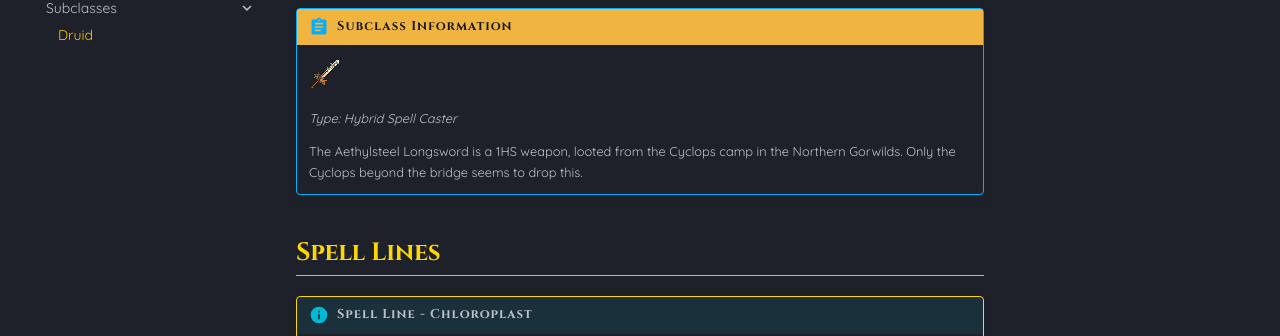
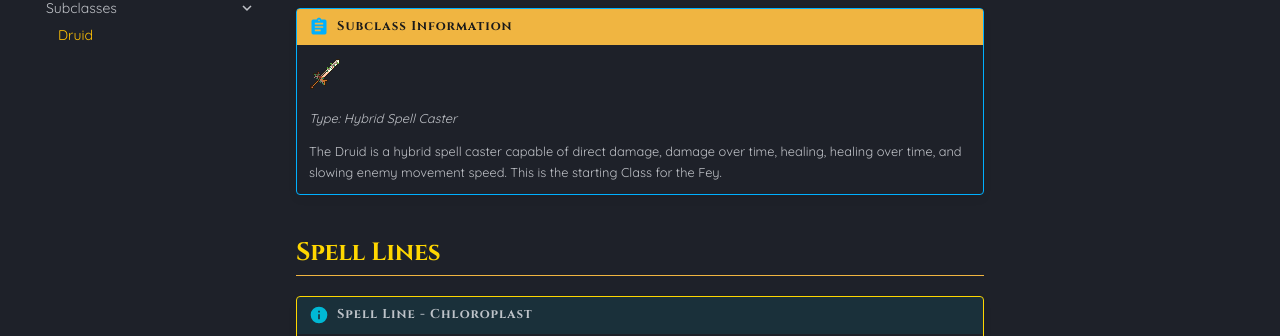
Before and after one commit to NeverQuest-Ben/NeverQuest, an MkDocs documentation site: the page built from docs/mechanics/subclass_Druid.md, in a window 1280 px wide and 900 px high. Shown: the part 184-520 px from the top of the window. Built offline with MkDocs 1.6.1 and Material for MkDocs 9.7.7, drawn with Linux system fonts in a browser that asks for light colours.

Commit message:
Update subclass_Druid.md

```diff
--- a/docs/mechanics/subclass_Druid.md
+++ b/docs/mechanics/subclass_Druid.md
@@ -4,8 +4,9 @@
 
     *Type: Hybrid Spell Caster*
 
+    The Druid is a hybrid spell caster capable of direct damage, damage over time,  healing, healing over time, and slowing enemy movement speed.
+    This is the starting Class for the Fey.
 
-    The Aethylsteel Longsword is a 1HS weapon, looted from the Cyclops camp in the Northern Gorwilds.  Only the Cyclops beyond the bridge seems to drop this.
 
 ## Spell Lines
 
```
